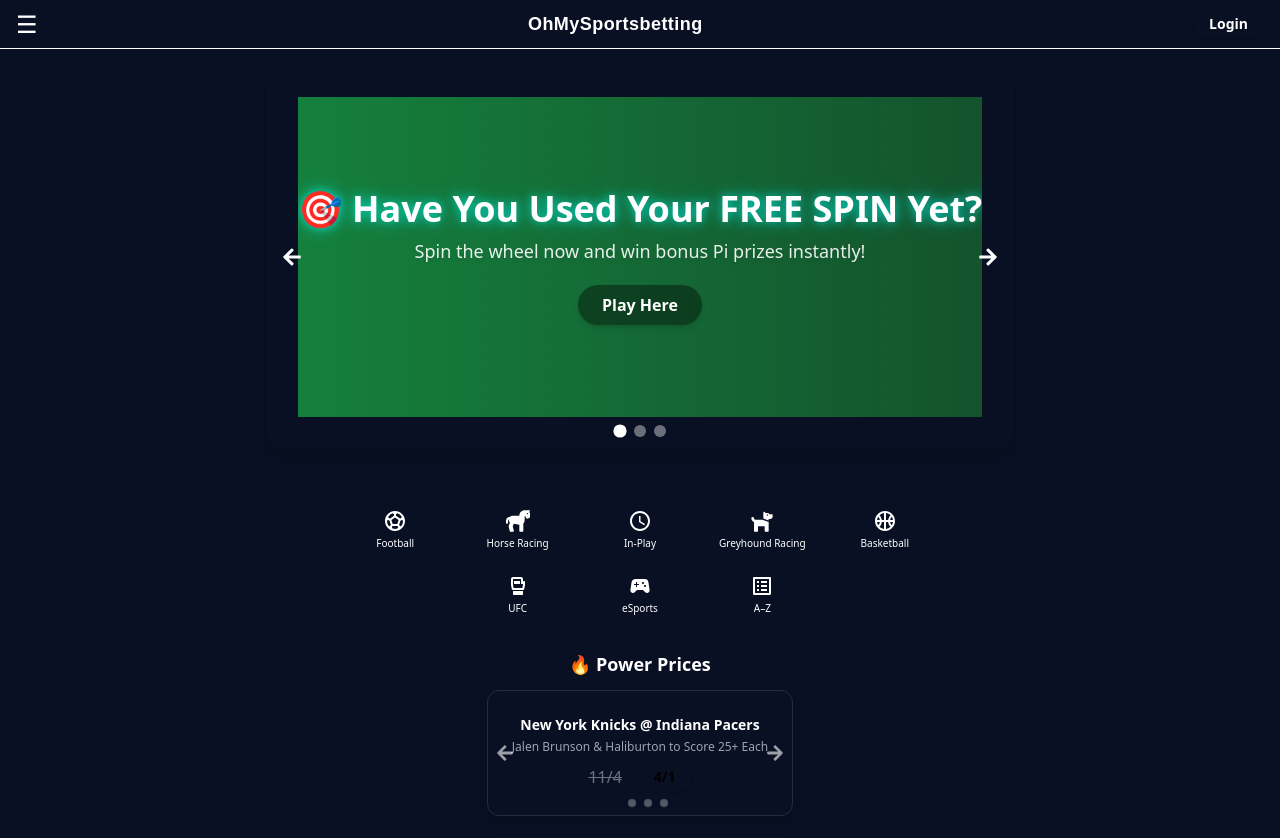
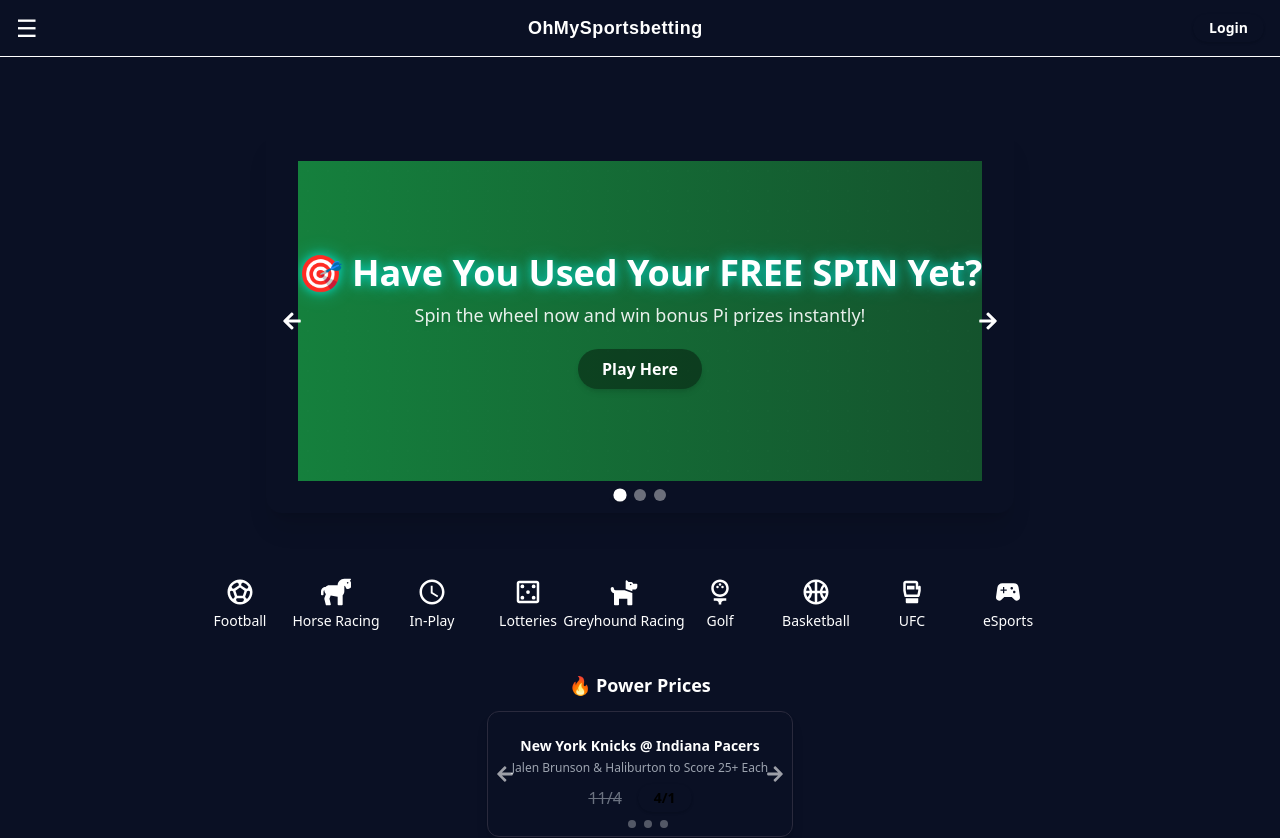
Before and after one commit to Darr-Eire/oh-my-sportsbetting, a Next.js app: page / in a window 1280 px wide. Shown: the top 838 px of the page. Built offline with nearby package versions, Linux system fonts and the light colour scheme.

Commit message:
Update SportsCarousel spacing and fix MLS logo file

```diff
--- a/components/SportsCarousel.tsx
+++ b/components/SportsCarousel.tsx
@@ -16,9 +16,9 @@
   { name: "Football", icon: MdSportsSoccer, slug: "football" },
   { name: "Horse Racing", icon: FaHorse, slug: "horse-racing" },
   { name: "In-Play", icon: MdAccessTime, slug: "in-play" },
-
+  { name: "Lotteries", icon: MdOutlineCasino, slug: "lotteries" },
   { name: "Greyhound Racing", icon: FaDog, slug: "greyhound-racing" },
-
+  { name: "Golf", icon: MdOutlineSportsGolf, slug: "golf" },
   { name: "Basketball", icon: MdOutlineSportsBasketball, slug: "basketball" },
   { name: "UFC", icon: MdOutlineSportsMma, slug: "ufc" },
   { name: "eSports", icon: MdSportsEsports, slug: "esports" },
@@ -27,26 +27,16 @@
 
 export default function SportsCarousel() {
   return (
-    <div className="max-w-4xl mx-auto my-6 px-4">
-      <nav
-        className="
-          flex flex-wrap justify-center
-          gap-2 sm:gap-3 md:gap-4
-        "
-      >
+    <div className="max-w-4xl mx-auto my-6 px-2">
+      <nav className="flex overflow-x-auto gap-4 justify-start py-4 scrollbar-thin scrollbar-thumb-electricCyan scrollbar-track-transparent">
         {sports.map(({ name, icon: Icon, slug }) => (
           <Link
             key={slug}
             href={`/sports/${slug}`}
-            className="
-              flex flex-col items-center text-white hover:text-electricCyan
-              w-[calc(20%-0.5rem)] min-w-[60px]
-              px-1 py-1
-              sm:w-[calc(16.66%-0.75rem)] sm:min-w-[72px]
-            "
+            className="flex flex-col items-center justify-center text-white hover:text-electricCyan w-[70px] sm:w-[80px] flex-shrink-0"
           >
-            <Icon className="text-2xl mb-1 leading-none" />
-            <span className="text-[10px] text-center leading-tight select-none whitespace-nowrap">
+            <Icon className="text-3xl mb-1" />
+            <span className="text-xs sm:text-sm text-center leading-tight select-none whitespace-nowrap">
               {name}
             </span>
           </Link>
--- a/pages/index.tsx
+++ b/pages/index.tsx
@@ -60,8 +60,8 @@
       </Head>
 
       <div className="flex flex-col min-h-screen bg-[#0a1024] text-white font-sans">
-        {/* Header */}
-        <header className="w-full flex items-center justify-between px-4 py-2 border-b border-white">
+        {/* Sticky Header */}
+        <header className="sticky top-0 z-50 w-full flex items-center justify-between px-4 py-3 border-b border-white bg-[#0a1024]">
           <button
             className="text-2xl hover:text-electricCyan transition"
             onClick={() => setMenuOpen(!menuOpen)}
@@ -85,16 +85,17 @@
         {/* Dropdown Menu */}
         {menuOpen && (
           <nav
-            className="absolute top-[56px] left-0 w-64 bg-[#12182f] z-50 shadow-lg border-r border-gray-700 rounded-br-lg"
+            className="absolute top-full left-0 w-64 bg-[#12182f] z-50 shadow-lg border-r border-gray-700 rounded-br-lg"
             role="menu"
             aria-label="Main navigation"
           >
-            {/* Your dropdown menu JSX here */}
+            {/* Insert your dropdown menu items here */}
           </nav>
         )}
 
-        <main className="flex-1 px-4 py-4 pb-24 flex flex-col items-center text-center space-y-6 sm:space-y-8">
-          <PromoCarousel />
+        {/* Main content - add padding top so not hidden behind sticky header */}
+        <main className="flex-1 px-4 py-2 pt-[72px] pb-28 flex flex-col items-center text-center">
+  <PromoCarousel className="mb-2" />
           <SportsCarousel />
           <PowerPriceCarousel />
 
@@ -158,13 +159,13 @@
                             <div className="text-sm font-semibold">{match.teams}</div>
                             <div className="text-xs text-gray-400">Tip-off: {match.time}</div>
                           </div>
-                          <div className="flex gap-2 text-sm">
-                            <button className="bg-blue-600 hover:bg-blue-500 px-3 py-1 rounded shadow-neon">
-                              Home {match.odds.home.toFixed(2)}
-                            </button>
-                            <button className="bg-red-600 hover:bg-red-500 px-3 py-1 rounded shadow-neon">
-                              Away {match.odds.away.toFixed(2)}
-                            </button>
+                          <div className="flex gap-3 text-sm font-medium">
+                            <div className="bg-gray-900 rounded px-3 py-1 text-white border border-white">
+                              {match.odds.home.toFixed(2)}
+                            </div>
+                            <div className="bg-gray-900 rounded px-3 py-1 text-white border border-white">
+                              {match.odds.away.toFixed(2)}
+                            </div>
                           </div>
                         </div>
                       ))}
@@ -262,14 +263,14 @@
           </section>
 
           {/* Bet Builder Highlights */}
-          <section className="mt-12 w-full max-w-3xl mx-auto">
+          <section className="mt-8 w-full max-w-3xl mx-auto">
             <div className="max-w-md mx-auto">
               <BetBuilderCarousel />
             </div>
           </section>
 
           {/* Popular Accumulators */}
-          <section className="mt-12 w-full max-w-3xl mx-auto">
+          <section className="mt-8 w-full max-w-3xl mx-auto">
             <h2 className="text-lg font-bold text-white mb-4">Popular Accumulators</h2>
 
             <Slider
@@ -299,7 +300,7 @@
           </section>
 
           {/* Horse Racing Section */}
-          <section className="mt-12 w-full max-w-3xl border border-white rounded-lg">
+          <section className="mt-8 w-full max-w-3xl border border-white rounded-lg">
             <button
               onClick={toggleHorseRacing}
               className="flex items-center gap-3 w-full px-4 py-3 text-left text-white font-semibold hover:bg-[#14215c] transition rounded-t-lg"
```
Also changed, not shown: public/logos/mls.jpeg (renamed from public/logos/mls.png).
